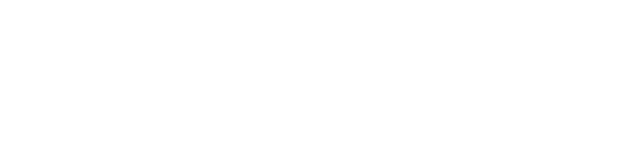
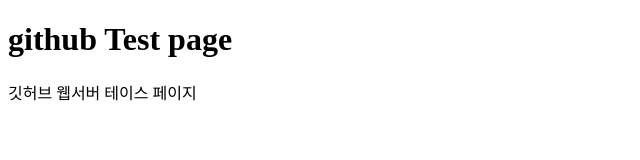
Before and after one commit to halim0403/quant, a plain HTML site: page page/index.html in a window 1280 px wide. Shown: the whole page, without its empty margins (0-640 px from the left). Drawn offline with Linux system fonts and the light colour scheme.

Commit message:
Update index.html

```diff
--- a/page/index.html
+++ b/page/index.html
@@ -7,7 +7,10 @@
 </head>
 <body>
     <h1>
-
+        github Test page
     </h1>
+    <p>
+        깃허브 웹서버 테이스 페이지
+    </p>
 </body>
 </html>
```
